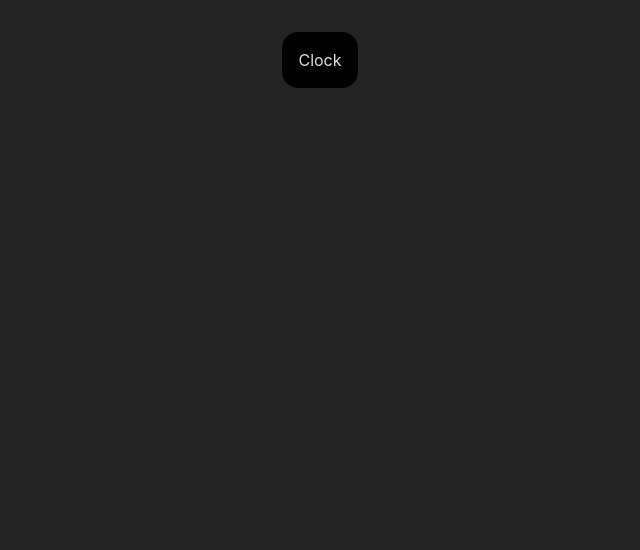
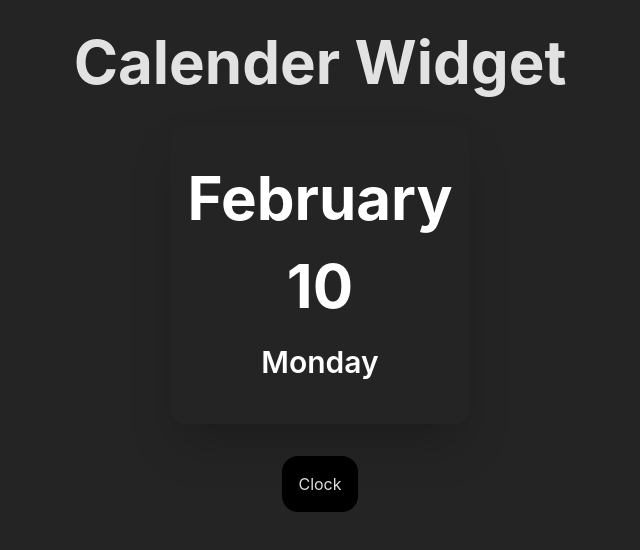
Before and after one commit to saldanaj97/widget-sandbox, a React (Vite) app: page / in a window 1280 px wide. Both pictures are taken after a click on the button "Calender". Shown: the top 550 px of the page, without its empty margins (320-960 px from the left). Built offline with nearby package versions, Linux system fonts and the light colour scheme.

Commit message:
add CalenderWidget component and integrate into App for date display

```diff
--- a/src/App.tsx
+++ b/src/App.tsx
@@ -1,5 +1,6 @@
 import { useState } from "react";
 import "./App.css";
+import { CalenderWidget } from "./Calender";
 import { ClockWidget } from "./Clock";
 
 function App() {
@@ -37,6 +38,12 @@ function App() {
             <ClockWidget />
           </>
         )}
+        {widgetToDisplay === "calender" && (
+          <>
+            <h1 className="text-6xl font-bold">Calender Widget</h1>
+            <CalenderWidget />
+          </>
+        )}
         <WidgetButtons />
       </div>
     </>
--- /dev/null
+++ b/src/Calender.tsx
@@ -0,0 +1,52 @@
+import { useEffect, useState } from "react";
+
+const days = [
+  "Sunday",
+  "Monday",
+  "Tuesday",
+  "Wednesday",
+  "Thursday",
+  "Friday",
+  "Saturday",
+];
+
+const months = [
+  "January",
+  "February",
+  "March",
+  "April",
+  "May",
+  "June",
+  "July",
+  "August",
+  "September",
+  "October",
+  "November",
+  "December",
+];
+
+export const CalenderWidget = () => {
+  const [date, setDate] = useState(new Date());
+  const day = days[date.getDay()];
+  const month = months[date.getMonth()];
+  const date_num = date.getDate();
+
+  useEffect(() => {
+    const timer = setInterval(() => {
+      setDate(new Date());
+    }, 1000);
+    return () => clearInterval(timer);
+  }, []);
+
+  return (
+    <>
+      <div className="relative h-[300px] w-[300px] overflow-hidden rounded-2xl shadow-2xl">
+        <div className="absolute inset-0 flex flex-col items-center justify-evenly bg-[#242424] p-4">
+          <p className="text-6xl font-bold text-white">{month}</p>
+          <p className="text-6xl font-bold text-white">{date_num}</p>
+          <p className="text-3xl font-semibold text-white">{day}</p>
+        </div>
+      </div>
+    </>
+  );
+};
```
